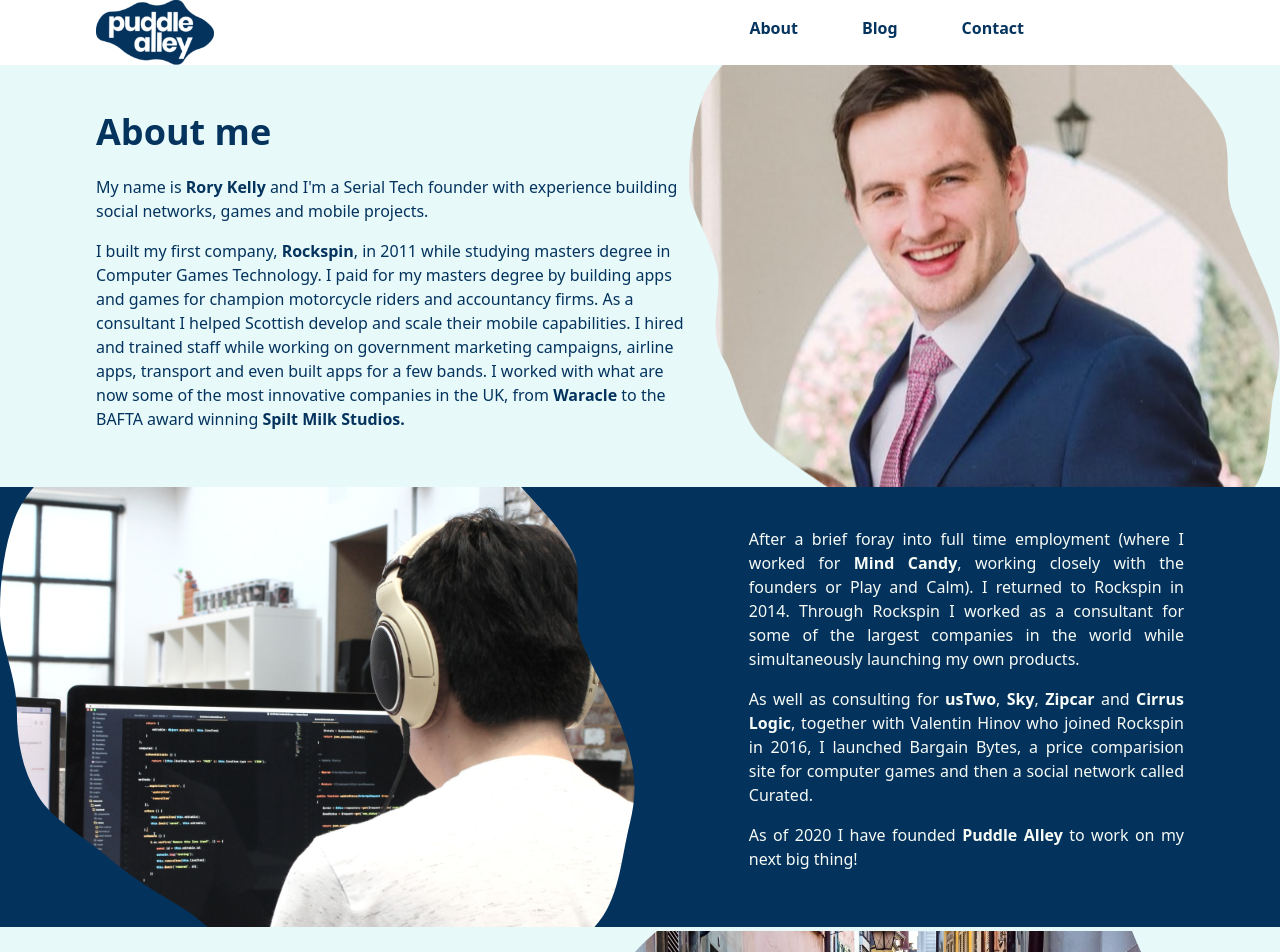
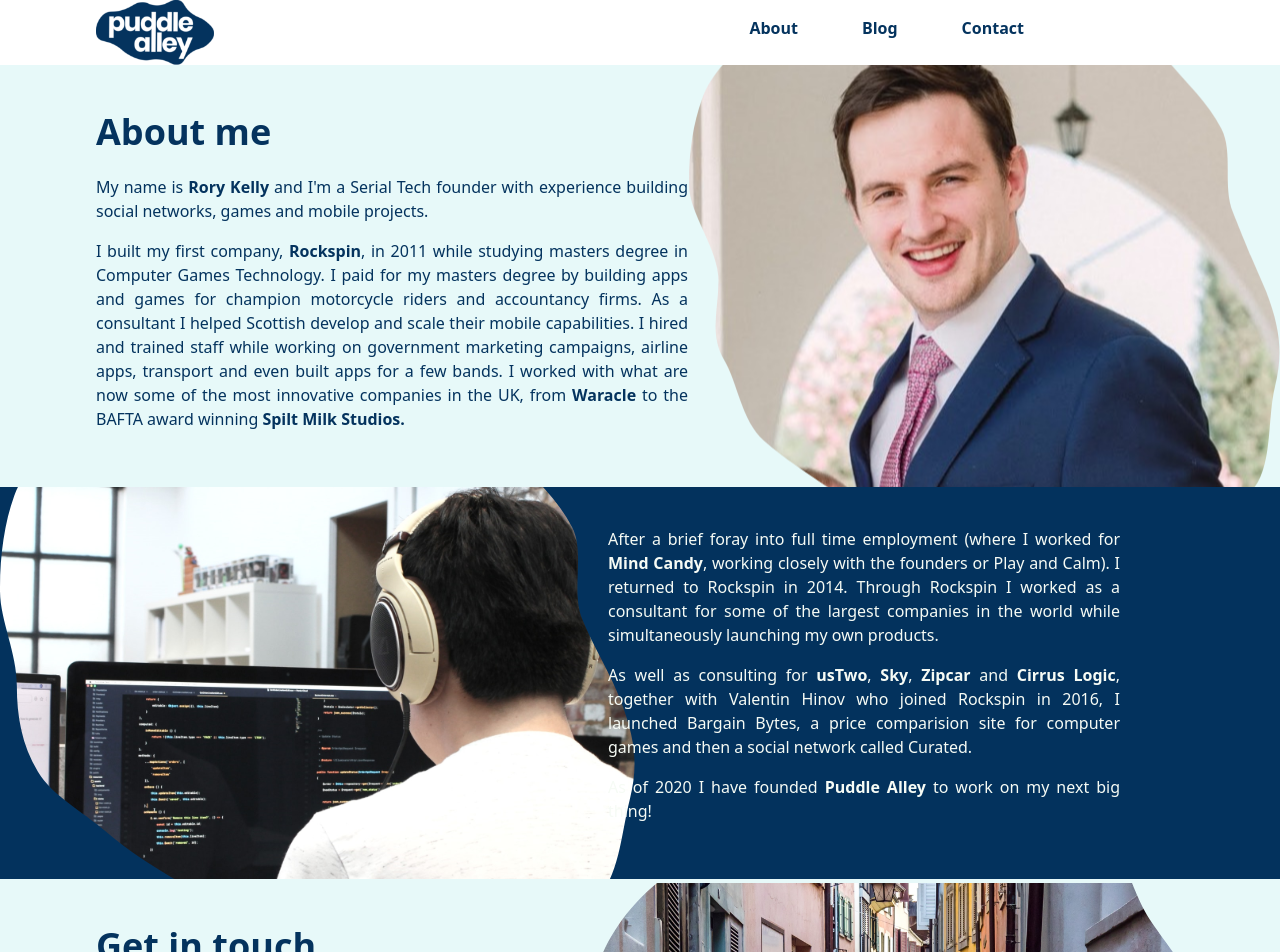
Before and after one commit to puddlealley/webpage, a Next.js app: page /about in a window 1280 px wide. Shown: the top 952 px of the page. Built offline with nearby package versions, Linux system fonts and the light colour scheme.

Commit message:
Clean up bottom section

```diff
--- a/components/AboutBottomSection.tsx
+++ b/components/AboutBottomSection.tsx
@@ -3,26 +3,16 @@
 
 const AboutBottomSection: NextPage<{}> = () => {
     return (
-        <section>
-            <div className="flex-row flex-end container background pr-24 md:pl-24 py-10">
-                <p className="mb-4 w-2/5 text-justify">After a brief foray into full time employment (where I worked for <span className="font-bold">Mind Candy</span>, working closely with the founders or Play and Calm). I returned to Rockspin in 2014. Through Rockspin I worked as a consultant for some of the largest companies in the world while simultaneously launching my own products.</p>
-                <p className="mb-4 w-2/5 text-justify">As well as consulting for <span className="font-bold">usTwo</span>, <span className="font-bold">Sky</span>, <span className="font-bold">Zipcar</span> and <span className="font-bold">Cirrus Logic</span>, together with Valentin Hinov who joined Rockspin in 2016, I launched Bargain Bytes, a price comparision site for computer games and then a social network called Curated.</p>
-                <p className="mb-4 w-2/5 text-justify">As of 2020 I have founded <span className="font-bold">Puddle Alley</span> to work on my next big thing!</p>
-            </div>
+        <section className="flex-row background bottom-section">
+            <p className="mb-4 w-1/2 text-justify ml-auto">After a brief foray into full time employment (where I worked for <span className="font-bold">Mind Candy</span>, working closely with the founders or Play and Calm). I returned to Rockspin in 2014. Through Rockspin I worked as a consultant for some of the largest companies in the world while simultaneously launching my own products.</p>
+            <p className="mb-4 w-1/2 text-justify ml-auto">As well as consulting for <span className="font-bold">usTwo</span>, <span className="font-bold">Sky</span>, <span className="font-bold">Zipcar</span> and <span className="font-bold">Cirrus Logic</span>, together with Valentin Hinov who joined Rockspin in 2016, I launched Bargain Bytes, a price comparision site for computer games and then a social network called Curated.</p>
+            <p className="mb-4 w-1/2 text-justify ml-auto">As of 2020 I have founded <span className="font-bold">Puddle Alley</span> to work on my next big thing!</p>
 
             <style jsx>{`
-                section {
-                    background-color: #03325D;
-                    color: #F6FBF5;
-                    width: 100%;
-                }
                 .background {
                     background-image: url(/images/coder.png);
                     background-position: center left;
                     background-repeat: no-repeat;
-                }
-                p {
-                    margin-left: auto;
                 }
             `}
             </style>
--- a/components/AboutTopSection.tsx
+++ b/components/AboutTopSection.tsx
@@ -5,8 +5,8 @@
     return (
         <section className="flex-row background top-section">
             <h1 className="text-4xl mb-4 font-bold">About me</h1>
-            <p className="mb-4 w-1/2">My name is <span className="font-bold">Rory Kelly</span> and I'm a Serial Tech founder with experience building social networks, games and mobile projects.</p>
-            <p className="mb-4 w-1/2">I built my first company, <span className="font-bold">Rockspin</span>, in 2011 while studying masters degree in Computer Games Technology. I paid for my masters degree by building apps and games for champion motorcycle riders and accountancy firms. As a consultant I helped Scottish develop and scale their mobile capabilities. I hired and trained staff while working on government marketing campaigns, airline apps, transport and even built apps for a few bands. I worked with what are now some of the most innovative companies in the UK, from <span className="font-bold">Waracle</span> to the BAFTA award winning <span className="font-bold">Spilt Milk Studios.</span></p>
+            <p className="mb-4 w-1/2 text-justify">My name is <span className="font-bold">Rory Kelly</span> and I'm a Serial Tech founder with experience building social networks, games and mobile projects.</p>
+            <p className="mb-4 w-1/2 text-justify">I built my first company, <span className="font-bold">Rockspin</span>, in 2011 while studying masters degree in Computer Games Technology. I paid for my masters degree by building apps and games for champion motorcycle riders and accountancy firms. As a consultant I helped Scottish develop and scale their mobile capabilities. I hired and trained staff while working on government marketing campaigns, airline apps, transport and even built apps for a few bands. I worked with what are now some of the most innovative companies in the UK, from <span className="font-bold">Waracle</span> to the BAFTA award winning <span className="font-bold">Spilt Milk Studios.</span></p>
 
             <style jsx>{`
                 .background {
--- a/components/BottomSection.tsx
+++ b/components/BottomSection.tsx
@@ -1,40 +1,21 @@
 import { NextPage } from 'next';
+import * as React from 'react';
 import Link from 'next/link'
 
 const BottomSection: NextPage<{}> = () => {
     return (
-        <section>
-            <div className="container background pr-24 md:pl-24 py-10">
-                <h1 className= "text-4xl mb-4 text-right">How we work</h1>
-                <p className="mb-4 w-1/3 text-right">We're a small operation with a small number of clients and projects. We hope to grow and have a large network of contractors and friends that we use to take on larger projects.</p>
-                <Link href={"/about"}>
-                    <button className="py-3 px-5 rounded-full font-bold">Work with us</button>
-                </Link>
-                <div className="clearBoth"></div>
-            </div>
+        <section className="flex-row background bottom-section">
+            <h1 className= "text-4xl mb-4 text-right">How we work</h1>
+            <p className="mb-4 w-1/3 text-right ml-auto">We're a small operation with a small number of clients and projects. We hope to grow and have a large network of contractors and friends that we use to take on larger projects.</p>
+            <Link href={"/about"}>
+                <button className="py-3 px-5 rounded-full font-bold ml-auto block">Work with us</button>
+            </Link>
 
             <style jsx>{`
-                section {
-                    background-color: #03325D;
-                    color: #F6FBF5;
-                    width: 100%;
-                }
                 .background {
                     background-image: url(/images/puddle.png);
                     background-position: center left;
                     background-repeat: no-repeat;
-                }
-                p {
-                    float: right;
-                }
-                button {
-                    clear: both;
-                    float: right;
-                    background-color: #FC993E;
-                    color: #103650;
-                }
-                .clearBoth {
-                    clear:both;
                 }
             `}
             </style>
--- a/css/_site-wide.css
+++ b/css/_site-wide.css
@@ -4,6 +4,12 @@
     color: #04335E;
 }
 
+.bottom-section {
+    @apply  pr-40 pl-24 py-10;
+    background-color: #03325D;
+    color: #F6FBF5;
+}
+
 button {
     background-color: #FC993E;
     color: #103650;
```
